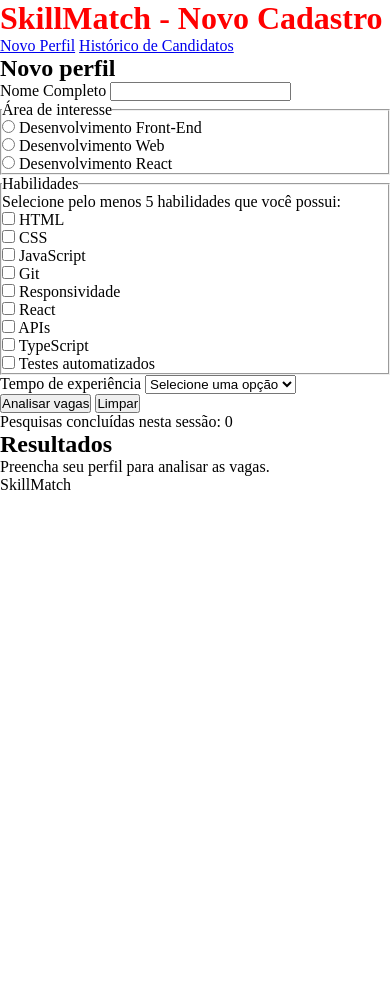
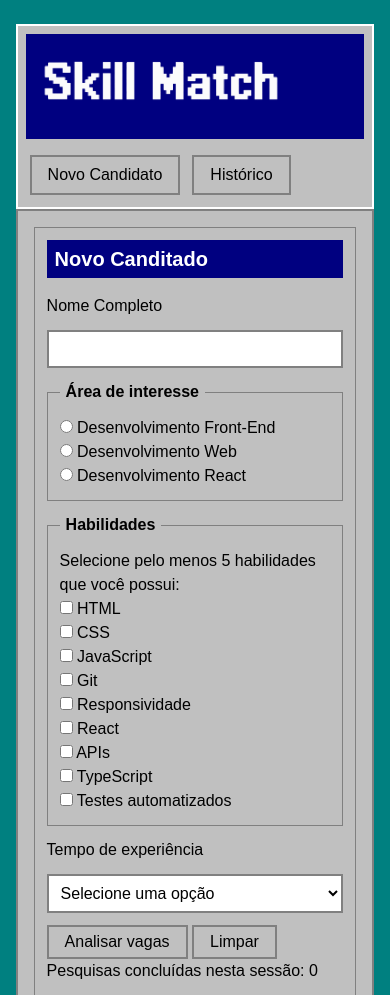
Before and after one commit to rafaelcpalhano-blip/SkillMatch-Web, a plain HTML site: page index.html in a window 390 px wide. Shown: the top 995 px of the page. Before the commit the page ends 844 px from the top, so only its background shows below. Drawn offline with Linux system fonts and the light colour scheme.

Commit message:
feat: adiciona layout responsivo

```diff
--- a/assets/styles/index.styles.css
+++ b/assets/styles/index.styles.css
@@ -4,6 +4,217 @@
     box-sizing: border-box;
 }
 
+body {
+    font-family: Arial, Helvetica, sans-serif;
+    font-size: 16px;
+    line-height: 1.5;
+    color: #000000;
+    background-color: #008080;
+}
+
+header,
+main,
+footer {
+    width: 92%;
+    max-width: 1100px;
+    margin: 0 auto;
+    background-color: #c0c0c0;
+}
+
+header {
+    margin-top: 24px;
+    padding: 8px;
+    border: 2px solid #ffffff;
+}
+
 h1 {
-    color: red;
+    padding: 6px 10px;
+    margin-bottom: 12px;
+    font-size: 24px;
+    color: #ffffff;
+    background-color: #000080;
 }
+
+h1 img {
+    width: 250px;
+    max-width: 100%;
+    height: auto;
+}
+
+nav {
+    display: flex;
+    flex-wrap: wrap;
+    gap: 12px;
+    padding: 4px;
+}
+
+
+main {
+    display: flex;
+    flex-direction: column;
+    gap: 16px;
+    padding: 16px;
+    border: 2px solid #808080;
+}
+
+section {
+    padding: 12px;
+    border: 1px solid #808080;
+}
+
+h2 {
+    padding: 4px 8px;
+    margin-bottom: 16px;
+    font-size: 20px;
+    color: #ffffff;
+    background-color: #000080;
+}
+
+form {
+    display: flex;
+    flex-direction: column;
+    gap: 12px;
+}
+
+fieldset {
+    padding: 12px;
+    border: 1px solid #808080;
+}
+
+legend {
+    padding: 0 6px;
+    font-weight: bold;
+}
+
+ul {
+    list-style: none;
+    padding-left: 0;
+}
+
+input,
+select,
+button {
+    font-family: Arial, Helvetica, sans-serif;
+    font-size: 16px;
+}
+
+input[type="text"],
+select {
+    padding: 8px;
+    border: 2px solid #808080;
+    background-color: #ffffff;
+}
+
+nav a,
+button {
+    padding: 6px 16px;
+    font-family: Arial, Helvetica, sans-serif;
+    font-size: 16px;
+    color: #000000;
+    background-color: #c0c0c0;
+    border: 2px solid #808080;
+    text-decoration: none;
+    cursor: pointer;
+}
+
+nav a:hover,
+button:hover {
+    background-color: #d8d8d8;
+}
+
+nav a:active,
+button:active {
+    background-color: #000080;
+    color: #ffffff;
+}
+
+#skills-error {
+    color: #800000;
+}
+
+#results li,
+#history-list article {
+    margin-bottom: 16px;
+    padding: 12px;
+    border: 1px solid #808080;
+    background-color: #ffffff;
+}
+
+.recommended-job {
+    border-left: 4px solid #000080;
+}
+
+footer {
+    padding: 12px;
+    margin-bottom: 24px;
+    text-align: center;
+    border: 2px solid #808080;
+    font-size: 13px;
+}
+
+
+
+
+
+
+
+/*
+
+body {
+    font-family: Arial, Helvetica, sans-serif;
+    font-size: 16px;
+    line-height: 1.5;
+    color: #1f2937;
+    background-color: #f3f4f6;
+}
+
+header,
+main,
+footer {
+    width: 92%;
+    max-width: 1100px;
+    margin: 0 auto;
+}
+
+header {
+    padding: 24px 0;
+}
+
+h1 {
+    font-size: 28px;
+    margin-bottom: 16px;
+}
+
+nav {
+    display: flex;
+    flex-wrap: wrap;
+    gap: 16px;
+}
+
+nav a {
+    color: #1d4ed8;
+}
+
+main {
+    display: flex;
+    flex-direction: column;
+    gap: 24px;
+}
+
+section {
+    padding: 16px;
+    background-color: #ffffff;
+    border-radius: 8px;
+}
+
+h2 {
+    margin-bottom: 16px;
+}
+
+footer {
+    padding: 24px 0;
+    text-align: center;
+}
+
+
+*/
--- a/index.html
+++ b/index.html
@@ -12,17 +12,19 @@
 
 <body>
     <header>
-        <h1>SkillMatch - Novo Cadastro</h1>
+        <h1>
+            <img src="./assets/images/Título - logo.png" alt="Skill Match">
+        </h1>
 
         <nav aria-label="Navegação principal">
-            <a href="./index.html">Novo Perfil</a>
-            <a href="./pages/historic.html">Histórico de Candidatos</a>
+            <a href="./index.html">Novo Candidato</a>
+            <a href="./pages/historic.html">Histórico</a>
         </nav>
     </header>
 
     <main>
         <section id="profile" aria-labelledby="profile-title">
-            <h2 id="profile-title">Novo perfil</h2>
+            <h2 id="profile-title">Novo Canditado</h2>
 
             <form id="profile-form">
                 <label for="candidatename">Nome Completo</label>
@@ -109,7 +111,11 @@
     </main>
 
     <footer>
-        <p>SkillMatch</p>
+        <p>© 2026 Skill Match — Desenvolvido por Rafael para fins educacionais.</p>
+        <p>
+        Contato:
+        <a href="mailto:rafaelcpalhano@gmail.com">rafaelcpalhano@gmail.com</a>
+    </p>
     </footer>
 
 
```
Also changed, not shown: pages/historic.html (+10 -4 lines), assets/images/Título - logo.png (added).
